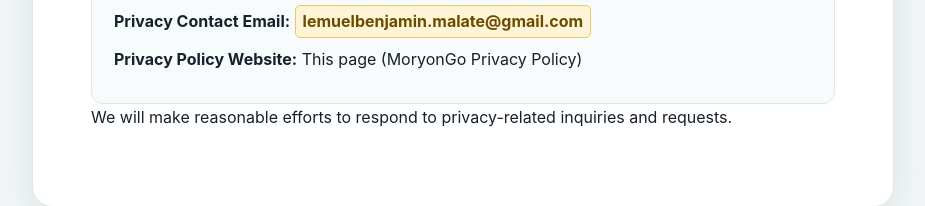
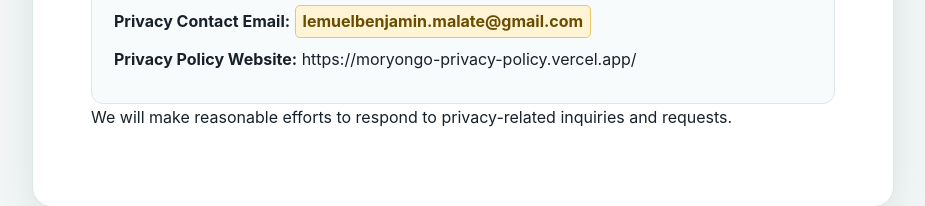
Before and after one commit to malatelemuelbenjamin-source/moryongo-privacy-policy, a plain HTML site: page index.html in a window 1280 px wide. Shown: the part 6873-7079 px from the top of the page, without its empty margins (306-1231 px from the left). Drawn offline with Linux system fonts and the light colour scheme.

Commit message:
Update Privacy Policy Website link in index.html

```diff
--- a/index.html
+++ b/index.html
@@ -419,7 +419,7 @@
           <p><span class="contact-label">Developer / Data Controller:</span> <span class="placeholder">3LM Solutions</span></p>
           <p><span class="contact-label">Country:</span> Philippines</p>
           <p><span class="contact-label">Privacy Contact Email:</span> <span class="placeholder">lemuelbenjamin.malate@gmail.com</span></p>
-          <p><span class="contact-label">Privacy Policy Website:</span> <span>This page (MoryonGo Privacy Policy)</span></p>
+          <p><span class="contact-label">Privacy Policy Website:</span> <span>https://moryongo-privacy-policy.vercel.app/</span></p>
         </div>
         <p>We will make reasonable efforts to respond to privacy-related inquiries and requests.</p>
       </section>
```
